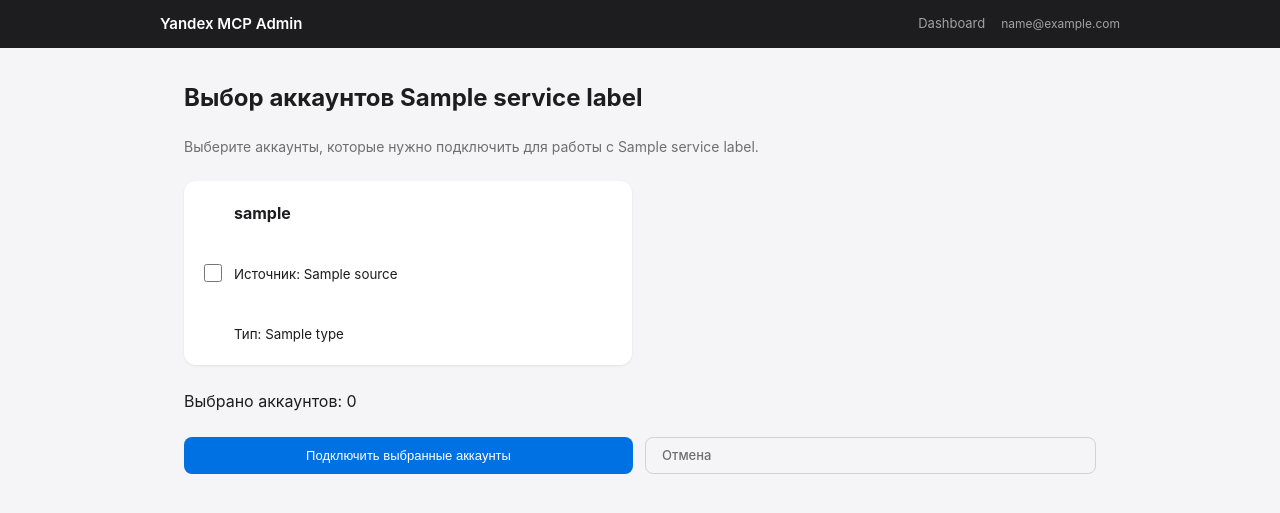
After one commit to mlenkov/yandex-mcp-server, a FastAPI app: template admin/templates/select_accounts.html in a window 1280 px wide. The commit adds this page. Shown: the top 513 px of the page. Run offline with FastAPI, Linux system fonts and the light colour scheme; the template is opened without the code that fills it: most values are stand-ins (such as "Sample title", 1, 10 or a date in 2020); parts of the project's set-up code (start-up, migrations or seed data) failed here and were passed over.

Commit message:
Stage 14: OAuth account selection, real status, edit page
- Fix: oauth_start with YANDEX_CLIENT_ID validation
- Fix: use settings.yandex_redirect_uri for OAuth redirect
- Fix: redirect_uri in .env.prod /oauth/callback -> /admin/oauth/callback
- Add: _fetch_available_accounts() after OAuth (Direct/Metrika clients)
- Add: /admin/oauth/select-accounts page (checklist of accounts)
- Add: /admin/oauth/save-accounts POST (save selected accounts)
- Add: _check_account_status() with real API validation per service
- Add: status badge (green/orange/red) on account cards
- Add: /admin/integrations/{service}/edit/{id} (GET edit page)
- Add: /admin/integrations/{service}/edit/{id} (POST update)
- Fix: handle NULL encrypted_access_token in status check
- Update: service_page.html with colored status and edit button
- Update: CSS for status-badge, warning-box, selectable cards

```diff
--- a/admin/app.py
+++ b/admin/app.py
@@ -1,3 +1,4 @@
+import json
 from datetime import datetime, timedelta, timezone
 from typing import Optional
 
@@ -64,6 +65,123 @@ def _token_status(expires_at: datetime | None) -> str:
     return "valid"
 
 
+async def _fetch_available_accounts(service_type: ServiceType, access_token: str) -> list[dict]:
+    """Получить список доступных аккаунтов через API Яндекса после OAuth."""
+    async with httpx.AsyncClient() as client:
+        if service_type == ServiceType.direct:
+            resp = await client.get(
+                "https://api.direct.yandex.com/json/v5/clients",
+                headers={"Authorization": f"Bearer {access_token}", "Accept-Language": "ru"},
+                timeout=10,
+            )
+            if resp.status_code == 200:
+                data = resp.json()
+                clients = data.get("result", {}).get("Clients", [])
+                return [
+                    {
+                        "login": c.get("Login", ""),
+                        "type": c.get("Type", ""),
+                        "source": "Текущий аккаунт" if c.get("Type") == "CLIENT" else "Подопечный логин",
+                    }
+                    for c in clients
+                ]
+
+        elif service_type == ServiceType.metrika:
+            resp = await client.get(
+                "https://api-metrika.yandex.net/management/v1/counters",
+                headers={"Authorization": f"OAuth {access_token}"},
+                timeout=10,
+            )
+            if resp.status_code == 200:
+                data = resp.json()
+                return [
+                    {"id": c.get("id"), "name": c.get("name"), "site": c.get("site")}
+                    for c in data.get("counters", [])
+                ]
+
+        return []
+
+
+async def _check_account_status(account: MCPYandexAccount) -> dict:
+    """Проверить реальный статус аккаунта через тестовый запрос к API."""
+    status = {
+        "valid": False,
+        "message": "Неизвестно",
+        "color": "gray",
+        "goals_configured": False,
+    }
+
+    if account.token_expires_at:
+        if account.token_expires_at < datetime.now(timezone.utc):
+            status["message"] = "Токен истёк"
+            status["color"] = "red"
+            return status
+        elif account.token_expires_at < datetime.now(timezone.utc) + timedelta(days=7):
+            status["message"] = "Токен истекает скоро"
+            status["color"] = "orange"
+
+    if not account.encrypted_access_token:
+        status["message"] = "Нет токена"
+        status["color"] = "red"
+        return status
+
+    try:
+        token = crypto.decrypt(account.encrypted_access_token)
+        async with httpx.AsyncClient() as client:
+            resp = None
+            if account.service_type == ServiceType.direct:
+                resp = await client.get(
+                    "https://api.direct.yandex.com/json/v5/clients",
+                    headers={"Authorization": f"Bearer {token}", "Accept-Language": "ru"},
+                    timeout=5,
+                )
+            elif account.service_type == ServiceType.metrika:
+                resp = await client.get(
+                    "https://api-metrika.yandex.net/management/v1/counters",
+                    headers={"Authorization": f"OAuth {token}"},
+                    timeout=5,
+                )
+            elif account.service_type == ServiceType.webmaster:
+                resp = await client.get(
+                    "https://api.webmaster.yandex.net/v4/user",
+                    headers={"Authorization": f"OAuth {token}"},
+                    timeout=5,
+                )
+            elif account.service_type == ServiceType.audience:
+                resp = await client.get(
+                    "https://api-audience.yandex.ru/v1/segments",
+                    headers={"Authorization": f"Bearer {token}"},
+                    timeout=5,
+                )
+            elif account.service_type == ServiceType.admetrica:
+                resp = await client.get(
+                    "https://api.admetrica.yandex.com/v1/accounts",
+                    headers={"Authorization": f"Bearer {token}"},
+                    timeout=5,
+                )
+
+            if resp:
+                if resp.status_code == 200:
+                    status["valid"] = True
+                    status["message"] = "Работает"
+                    status["color"] = "green"
+                elif resp.status_code == 401:
+                    status["message"] = "Токен недействителен"
+                    status["color"] = "red"
+                elif resp.status_code == 403:
+                    status["message"] = "Нет доступа"
+                    status["color"] = "red"
+                else:
+                    body = await resp.aread()
+                    status["message"] = f"Ошибка API ({resp.status_code})"
+                    status["color"] = "orange"
+    except Exception as e:
+        status["message"] = f"Ошибка: {str(e)[:50]}"
+        status["color"] = "red"
+
+    return status
+
+
 @app.get("/admin/", response_class=HTMLResponse)
 async def dashboard(request: Request):
     email = _user_email(request)
@@ -84,34 +202,49 @@ async def service_page(service: str, request: Request):
             select(MCPYandexAccount).where(
                 MCPYandexAccount.user_id == user.id,
                 MCPYandexAccount.service_type == service_type,
+                MCPYandexAccount.is_active == True,
             )
         )
         integrations = result.scalars().all()
+
+    account_statuses = {}
+    for acc in integrations:
+        account_statuses[acc.id] = await _check_account_status(acc)
+
     return templates.TemplateResponse(request, "service_page.html", {
         "user_email": email,
         "service": service,
         "service_label": SERVICE_LABELS[service_type],
         "integrations": integrations,
-        "token_status": _token_status,
-        "service_labels": SERVICE_LABELS,
+        "account_statuses": account_statuses,
         "client_id": settings.yandex_client_id,
     })
 
 
 @app.get("/admin/oauth/start")
 async def oauth_start(service: str, request: Request):
+    if not settings.yandex_client_id:
+        return HTMLResponse(
+            "<h1>Ошибка конфигурации</h1>"
+            "<p>YANDEX_CLIENT_ID не задан в .env.prod</p>",
+            status_code=500,
+        )
+
     service_type = ServiceType(service)
     scope = SERVICE_SCOPES[service_type]
     state = crypto.encrypt(f"{service}:{_user_email(request)}")
+    redirect_uri = settings.yandex_redirect_uri or "https://app.mais.agency/admin/oauth/callback"
+
     oauth_url = (
         f"https://oauth.yandex.com/authorize?"
         f"response_type=code&"
         f"client_id={settings.yandex_client_id}&"
-        f"redirect_uri=https://app.mais.agency/admin/oauth/callback&"
+        f"redirect_uri={redirect_uri}&"
         f"scope={scope}&"
         f"state={state}&"
         f"force_confirm=yes"
     )
+
     resp = RedirectResponse(oauth_url)
     resp.set_cookie("oauth_state", state, max_age=600, httponly=True, secure=True, samesite="lax")
     return resp
@@ -128,7 +261,10 @@ async def oauth_callback(code: str = Query(...), state: str = Query(...), reques
         service_str, _ = decrypted.split(":", 1)
     except Exception:
         return HTMLResponse("Invalid state", status_code=403)
+
     service_type = ServiceType(service_str)
+
+    redirect_uri = settings.yandex_redirect_uri or "https://app.mais.agency/admin/oauth/callback"
     async with httpx.AsyncClient() as client:
         resp = await client.post("https://oauth.yandex.com/token", data={
             "grant_type": "authorization_code",
@@ -138,32 +274,85 @@ async def oauth_callback(code: str = Query(...), state: str = Query(...), reques
         })
         resp.raise_for_status()
         token_data = resp.json()
+
     access_token = token_data["access_token"]
-    refresh_token = token_data.get("refresh_token", "")
-    expires_in = token_data.get("expires_in", 3600)
-    async with httpx.AsyncClient() as client:
-        user_resp = await client.get(
-            "https://login.yandex.com/info",
-            headers={"Authorization": f"OAuth {access_token}"},
-        )
-        user_resp.raise_for_status()
-        yandex_user = user_resp.json()
-    account_name = yandex_user.get("display_name", yandex_user.get("login", f"Yandex {service_str}"))
+
+    accounts = await _fetch_available_accounts(service_type, access_token)
+
+    temp_data = {
+        "access_token": access_token,
+        "refresh_token": token_data.get("refresh_token"),
+        "expires_in": token_data.get("expires_in", 3600),
+        "accounts": accounts,
+        "service": service_str,
+    }
+
+    encrypted = crypto.encrypt(json.dumps(temp_data))
+    resp = RedirectResponse("/admin/oauth/select-accounts")
+    resp.delete_cookie("oauth_state")
+    resp.set_cookie("oauth_temp", encrypted, max_age=300, httponly=True, secure=True, samesite="lax")
+    return resp
+
+
+@app.get("/admin/oauth/select-accounts", response_class=HTMLResponse)
+async def select_accounts_page(request: Request):
+    temp_cookie = request.cookies.get("oauth_temp")
+    if not temp_cookie:
+        return RedirectResponse("/admin/")
+
+    try:
+        decrypted = crypto.decrypt(temp_cookie)
+        temp_data = json.loads(decrypted)
+    except Exception:
+        return RedirectResponse("/admin/")
+
+    return templates.TemplateResponse(request, "select_accounts.html", {
+        "user_email": _user_email(request),
+        "service": temp_data["service"],
+        "service_label": SERVICE_LABELS[ServiceType(temp_data["service"])],
+        "accounts": temp_data["accounts"],
+    })
+
+
+@app.post("/admin/oauth/save-accounts")
+async def save_accounts(
+    request: Request,
+    selected_accounts: list[str] = Form([]),
+):
+    temp_cookie = request.cookies.get("oauth_temp")
+    if not temp_cookie:
+        return RedirectResponse("/admin/")
+
+    try:
+        decrypted = crypto.decrypt(temp_cookie)
+        temp_data = json.loads(decrypted)
+    except Exception:
+        return RedirectResponse("/admin/")
+
+    user_email = _user_email(request)
     user = await _get_or_create_user(user_email)
-    async with async_session_factory() as session:
-        account = MCPYandexAccount(
-            user_id=user.id,
-            account_name=account_name,
-            service_type=service_type,
-            encrypted_access_token=crypto.encrypt(access_token),
-            encrypted_refresh_token=crypto.encrypt(refresh_token) if refresh_token else None,
-            token_expires_at=datetime.now(timezone.utc) + timedelta(seconds=expires_in),
-            is_active=True,
-        )
-        session.add(account)
-        await session.commit()
-    resp = RedirectResponse(f"/admin/integrations/{service_str}")
-    resp.delete_cookie("oauth_state")
+    service_type = ServiceType(temp_data["service"])
+
+    access_token = temp_data["access_token"]
+    refresh_token = temp_data.get("refresh_token")
+    expires_at = datetime.now(timezone.utc) + timedelta(seconds=temp_data.get("expires_in", 3600))
+
+    for login in selected_accounts:
+        async with async_session_factory() as session:
+            account = MCPYandexAccount(
+                user_id=user.id,
+                account_name=login,
+                service_type=service_type,
+                encrypted_access_token=crypto.encrypt(access_token),
+                encrypted_refresh_token=crypto.encrypt(refresh_token) if refresh_token else None,
+                token_expires_at=expires_at,
+                is_active=True,
+            )
+            session.add(account)
+            await session.commit()
+
+    resp = RedirectResponse(f"/admin/integrations/{temp_data['service']}", status_code=303)
+    resp.delete_cookie("oauth_temp")
     return resp
 
 
@@ -176,12 +365,13 @@ async def add_manual_integration(
     oauth_token: str = Form(...),
     shared_account_id: Optional[int] = Form(None),
     context: str = Form(""),
+    goal_ids: list[str] = Form([]),
+    goal_names: list[str] = Form([]),
 ):
     service_type = ServiceType(service)
     user_email = _user_email(request)
     user = await _get_or_create_user(user_email)
 
-    # Validate token
     async with httpx.AsyncClient() as client:
         validate_resp = await client.post(
             "https://api.direct.yandex.com/json/v5/campaigns",
@@ -214,6 +404,59 @@ async def add_manual_integration(
     return RedirectResponse(f"/admin/integrations/{service}", status_code=303)
 
 
+@app.get("/admin/integrations/{service}/edit/{account_id}", response_class=HTMLResponse)
+async def edit_account_page(service: str, account_id: int, request: Request):
+    email = _user_email(request)
+    user = await _get_or_create_user(email)
+    async with async_session_factory() as session:
+        result = await session.execute(
+            select(MCPYandexAccount).where(
+                MCPYandexAccount.id == account_id,
+                MCPYandexAccount.user_id == user.id,
+            )
+        )
+        account = result.scalar_one_or_none()
+
+    if not account:
+        return RedirectResponse(f"/admin/integrations/{service}")
+
+    return templates.TemplateResponse(request, "edit_account.html", {
+        "user_email": email,
+        "service": service,
+        "service_label": SERVICE_LABELS[ServiceType(service)],
+        "account": account,
+    })
+
+
+@app.post("/admin/integrations/{service}/edit/{account_id}")
+async def update_account(
+    service: str,
+    account_id: int,
+    request: Request,
+    account_name: str = Form(""),
+    oauth_token: str = Form(""),
+    context: str = Form(""),
+):
+    email = _user_email(request)
+    user = await _get_or_create_user(email)
+    async with async_session_factory() as session:
+        result = await session.execute(
+            select(MCPYandexAccount).where(
+                MCPYandexAccount.id == account_id,
+                MCPYandexAccount.user_id == user.id,
+            )
+        )
+        account = result.scalar_one_or_none()
+        if account:
+            if account_name:
+                account.account_name = account_name
+            if oauth_token:
+                account.encrypted_access_token = crypto.encrypt(oauth_token)
+            account.account_context = context if context else None
+            await session.commit()
+    return RedirectResponse(f"/admin/integrations/{service}", status_code=303)
+
+
 @app.post("/admin/integrations/{account_id}/delete")
 async def delete_integration(account_id: int, request: Request):
     user_email = _user_email(request)
--- a/admin/static/style.css
+++ b/admin/static/style.css
@@ -60,6 +60,16 @@ tr:not(:last-child) td { border-bottom: 1px solid #e8e8ed; }
 .status-unknown { background: #a1a1a6; }
 .context-preview { font-size: 12px; color: #a1a1a6; background: #f5f5f7; padding: 8px 12px; border-radius: 6px; white-space: pre-wrap; line-height: 1.4; }
 
+.account-card h3 { font-size: 16px; margin-bottom: 4px; }
+.status-badge { display: inline-block; padding: 3px 10px; border-radius: 12px; font-size: 12px; font-weight: 600; color: #fff; }
+.warning-box { font-size: 12px; color: #e65100; background: #fff3e0; padding: 8px 12px; border-radius: 6px; margin-top: 8px; }
+.warning-box a { color: #e65100; font-weight: 600; }
+
+.selectable { cursor: pointer; transition: box-shadow 0.2s; }
+.selectable:hover { box-shadow: 0 2px 8px rgba(0,0,0,0.12); }
+.selectable label { display: flex; align-items: center; gap: 12px; cursor: pointer; }
+.account-checkbox { width: 18px; height: 18px; }
+
 .btn-primary { background: #0071e3; color: #fff; }
 .btn-primary:hover { background: #0077ed; }
 .btn-secondary { background: #e8e8ed; color: #1d1d1f; }
--- /dev/null
+++ b/admin/templates/select_accounts.html
@@ -0,0 +1,49 @@
+{% extends "base.html" %}
+{% block content %}
+<h1>Выбор аккаунтов {{ service_label }}</h1>
+<p class="service-desc">Выберите аккаунты, которые нужно подключить для работы с {{ service_label }}.</p>
+
+<form method="POST" action="/admin/oauth/save-accounts">
+    {% if accounts %}
+    <div class="account-grid" style="margin: 24px 0;">
+        {% for acc in accounts %}
+        <div class="account-card selectable">
+            <label>
+                <input type="checkbox" name="selected_accounts" value="{{ acc.login }}" class="account-checkbox">
+                <div class="account-card-body">
+                    <strong>{{ acc.login }}</strong><br>
+                    {% if acc.source %}
+                    <small>Источник: {{ acc.source }}</small><br>
+                    {% endif %}
+                    {% if acc.get("type") %}
+                    <small>Тип: {{ acc.type }}</small>
+                    {% endif %}
+                </div>
+            </label>
+        </div>
+        {% endfor %}
+    </div>
+
+    <p style="margin-bottom: 16px;">Выбрано аккаунтов: <span id="selected-count">0</span></p>
+
+    <div class="form-actions">
+        <button type="submit" class="btn btn-primary">Подключить выбранные аккаунты</button>
+        <a href="/admin/integrations/{{ service }}" class="btn btn-tertiary">Отмена</a>
+    </div>
+    {% else %}
+    <div class="empty-state">
+        <p>Не удалось получить список аккаунтов. Возможно, у токена нет доступа к управлению аккаунтами.</p>
+        <a href="/admin/integrations/{{ service }}" class="btn">Назад</a>
+    </div>
+    {% endif %}
+</form>
+
+<script>
+document.querySelectorAll('input[name="selected_accounts"]').forEach(function(cb) {
+    cb.addEventListener('change', function() {
+        var count = document.querySelectorAll('input[name="selected_accounts"]:checked').length;
+        document.getElementById('selected-count').textContent = count;
+    });
+});
+</script>
+{% endblock %}
```
Also changed, not shown: admin/templates/edit_account.html (added, +50 -0 lines), admin/templates/service_page.html (+28 -1 lines).
